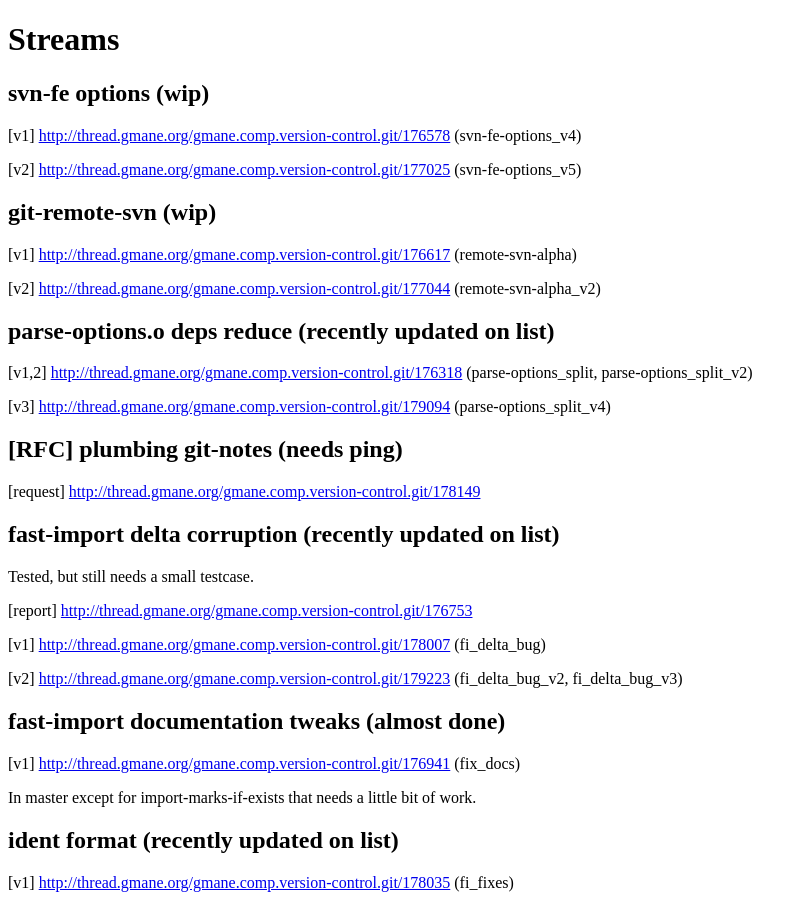
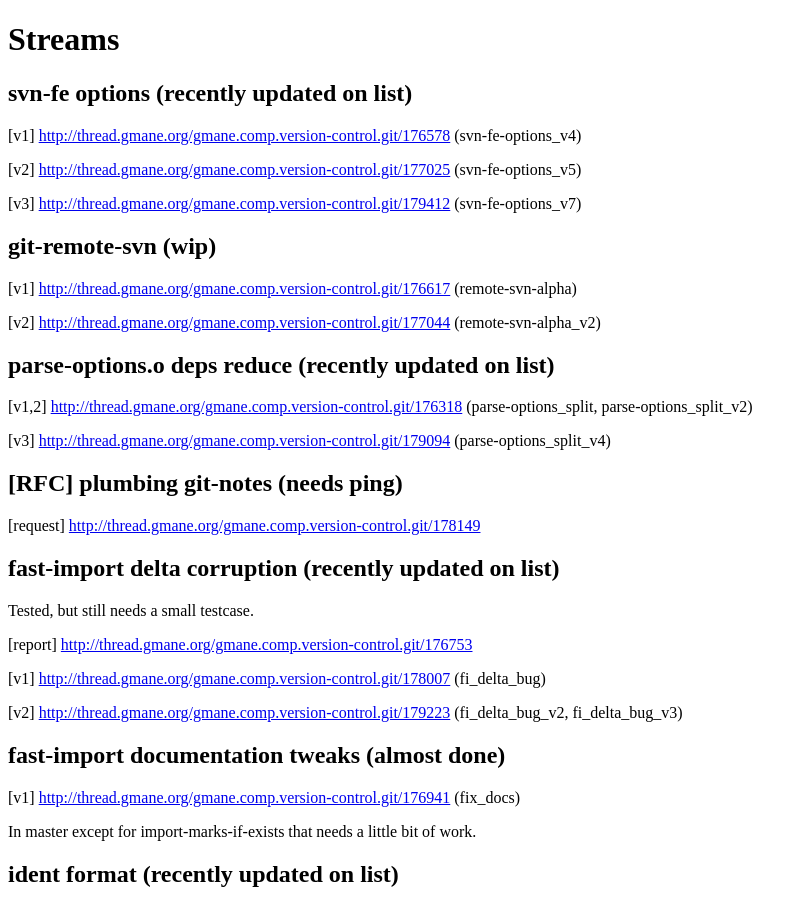
Before and after one commit to divanorama/gsoc11, a Jekyll site: the page built from streams.html, in a window 1280 px wide and 900 px high. Shown: the whole window, without its empty margins (0-807 px from the left). Built offline with Jekyll 4.4.1, drawn with Linux system fonts in a browser that asks for light colours.

Commit message:
Update for svn-fe-options status.

```diff
--- a/streams.html
+++ b/streams.html
@@ -3,11 +3,13 @@ layout: default
 title: Streams
 ---
 
-<h2>svn-fe options (wip)</h2>
+<h2>svn-fe options (recently updated on list)</h2>
 <p> [v1] <a href="http://thread.gmane.org/gmane.comp.version-control.git/176578">http://thread.gmane.org/gmane.comp.version-control.git/176578</a>
 (svn-fe-options_v4) </p>
 <p> [v2] <a href="http://thread.gmane.org/gmane.comp.version-control.git/177025">http://thread.gmane.org/gmane.comp.version-control.git/177025</a>
 (svn-fe-options_v5) </p>
+<p> [v3] <a href="http://thread.gmane.org/gmane.comp.version-control.git/179412<">http://thread.gmane.org/gmane.comp.version-control.git/179412</a>
+(svn-fe-options_v7) </p>
 
 <h2>git-remote-svn (wip)</h2>
 <p> [v1] <a href="http://thread.gmane.org/gmane.comp.version-control.git/176617">http://thread.gmane.org/gmane.comp.version-control.git/176617</a>
```
